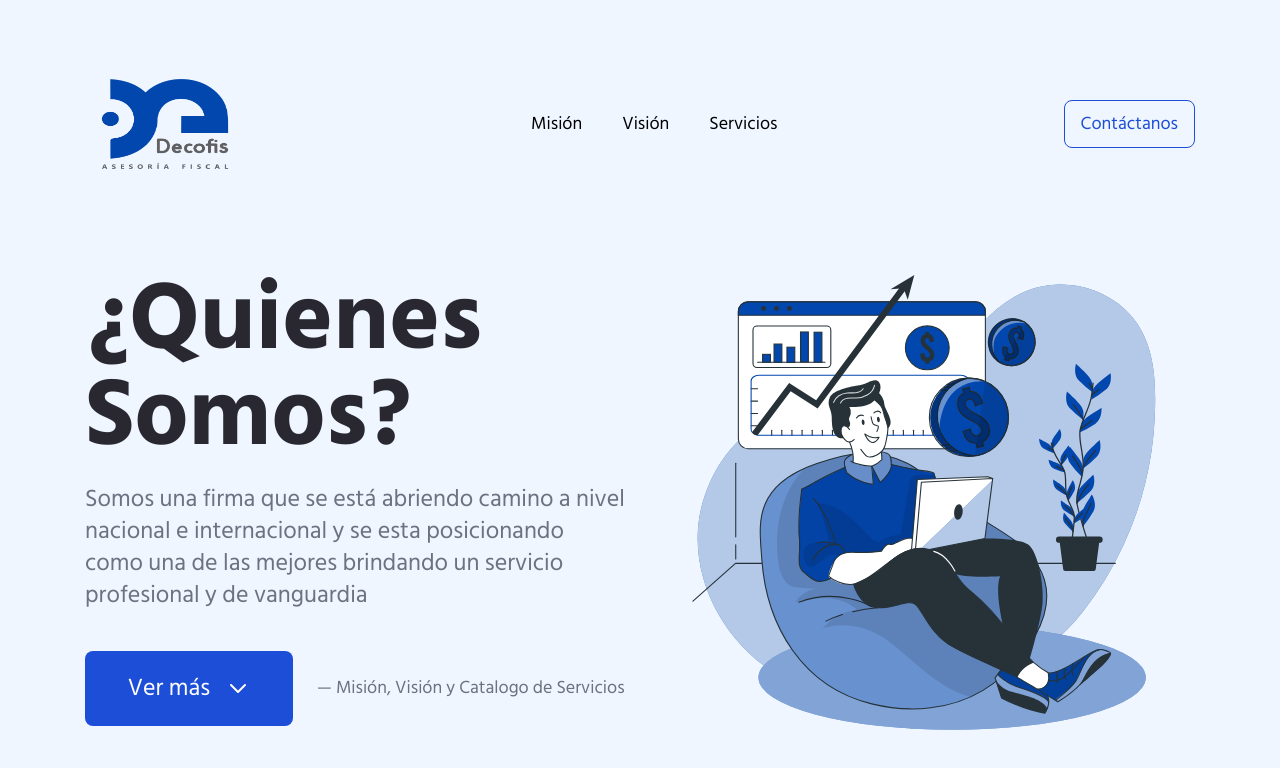
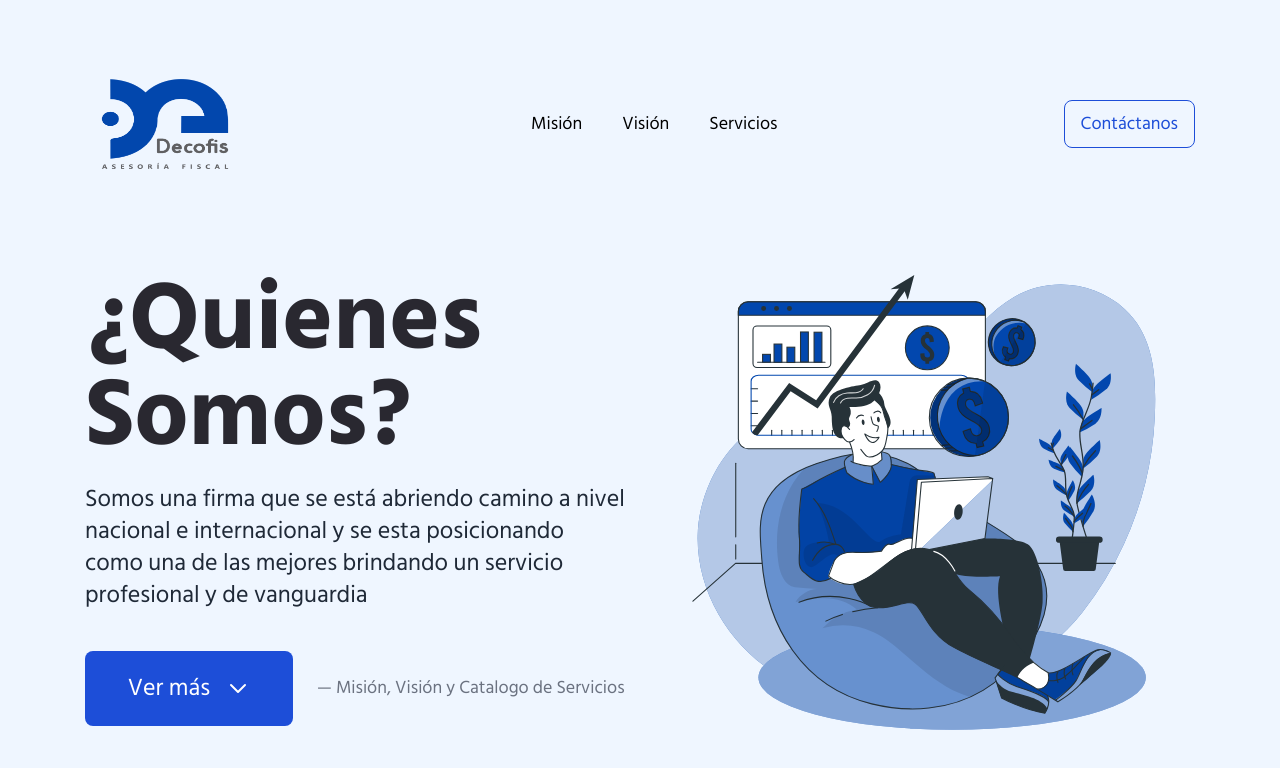
Before and after one commit to MiloDeSkorpio/contable, a React (Create React App) app: page / in a window 1280 px wide. Shown: the top 768 px of the page. Built offline with nearby package versions, Linux system fonts and the light colour scheme; the HTML template or start-up script is replaced by a standard one.

Commit message:
Accessibility

```diff
--- a/src/components/Header.js
+++ b/src/components/Header.js
@@ -61,7 +61,7 @@ const Header = () => {
           {btnText}
         </a>
         {/** mobile nav trigger btn - hidden on desktop mode */}
-        <button className='lg:hidden' onClick={() => {
+        <button className='lg:hidden' aria-label="mobile nav" onClick={() => {
           setMovileNav(!mobileNav)
         }}>
           {mobileNav ? (
--- a/src/components/Hero.js
+++ b/src/components/Hero.js
@@ -19,7 +19,7 @@ const Hero = () => {
               {title}
             </h1>
             <p
-              className='text-gray-500 text-2xl mb-5 lg:mb-10'
+              className='text-gray-800 text-2xl mb-5 lg:mb-10'
               data-aos="fade-down"
               data-aos-delay='600'
             >
```
